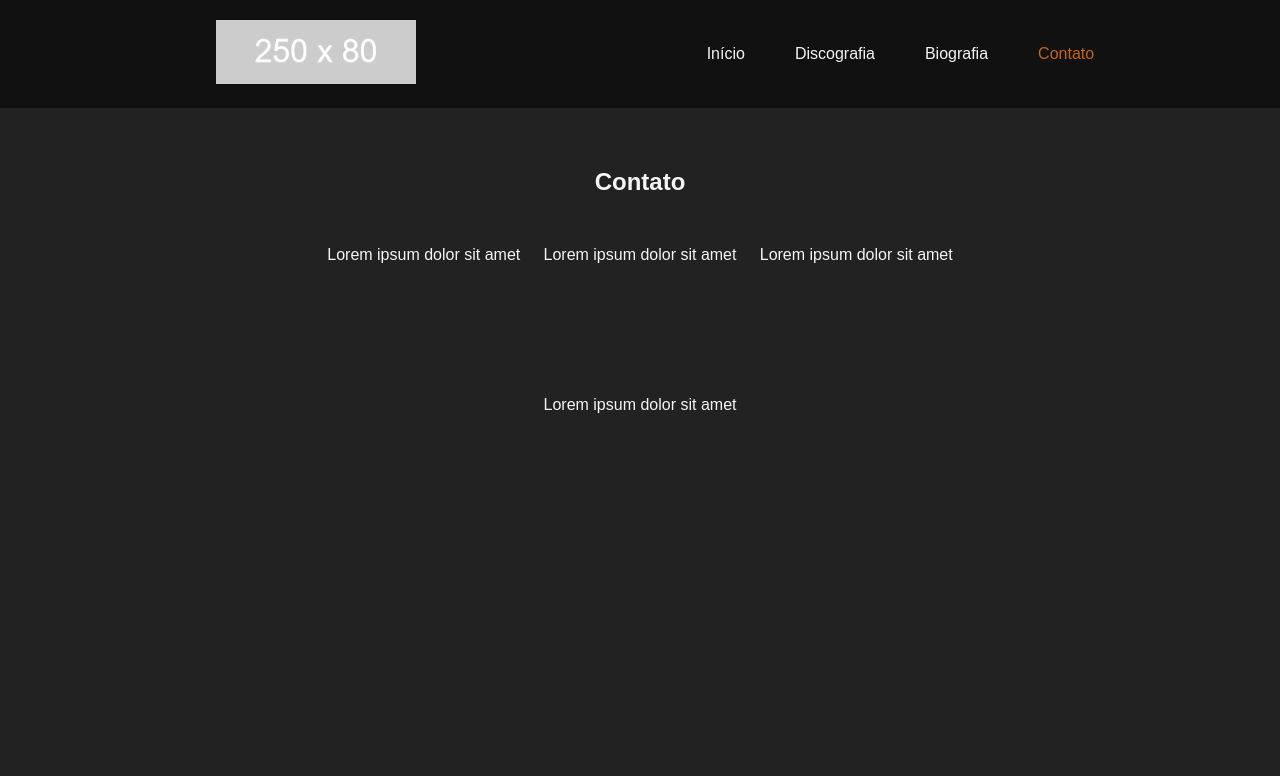
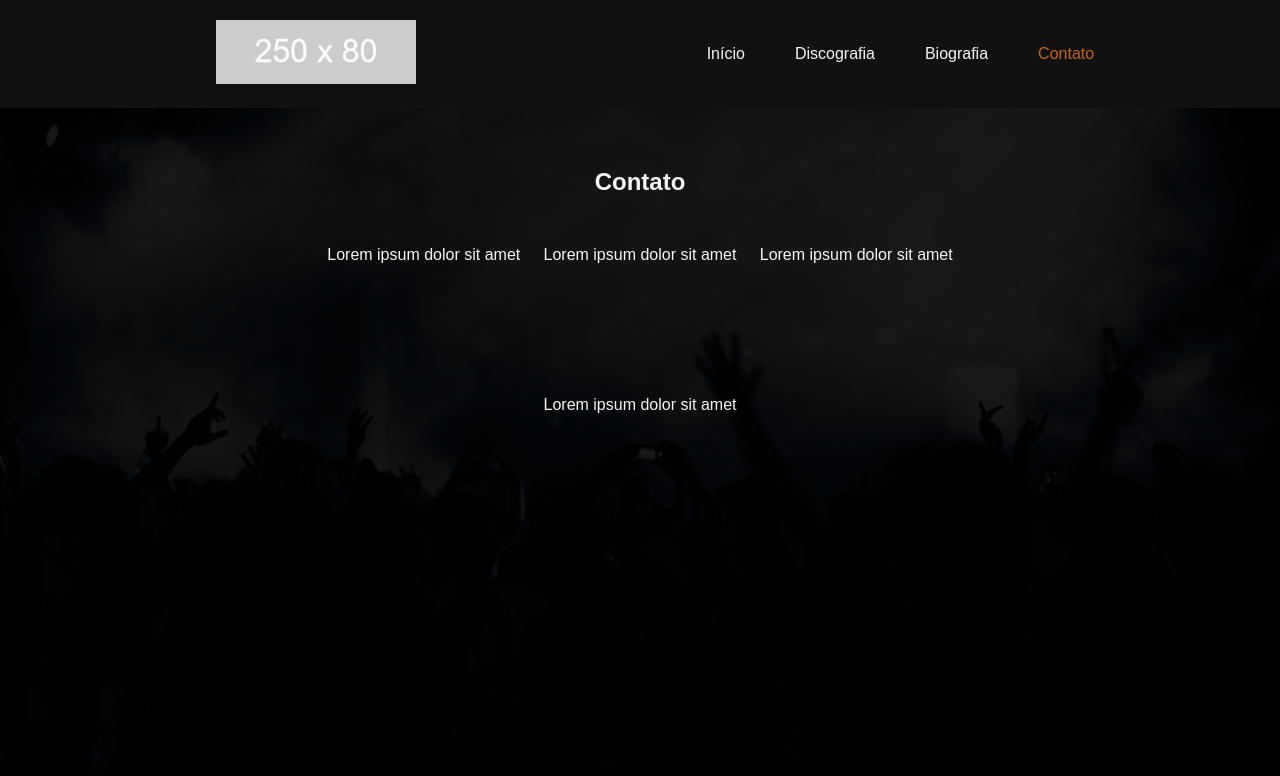
Before and after one commit to ransomware3/projeto-peaodovalle-e-valentin, a React (Create React App) app: page /contato in a window 1280 px wide. Shown: the top 776 px of the page. Built offline with nearby package versions, Linux system fonts and the light colour scheme.

Commit message:
finalizadas abas de sobre e contato

```diff
--- a/src/components/bio-section/index.js
+++ b/src/components/bio-section/index.js
@@ -2,31 +2,35 @@ import {
     AlignLimiter,
     SectionLimiter,
     H1,
-    P
+    P,
+    Opacity
 } from './styled'
 
 const Bio = () => {
-    return(
+    return (
         <>
             <AlignLimiter>
+                <Opacity>
                     <SectionLimiter>
                         <H1>Biografia Peão do Valle & Valentin</H1>
                         <P>
                             Lorem ipsum dolor sit amet, consectetur adipiscing elit. In ut laoreet nisl, vel fringilla lacus. Nam luctus augue vestibulum pellentesque sagittis. Nam non sagittis urna. Etiam semper metus nisi, non maximus nisl accumsan imperdiet. Mauris laoreet tellus sed leo posuere, in vehicula ex maximus. Etiam scelerisque orci non pellentesque venenatis. Vivamus elementum lorem quis dolor imperdiet, et eleifend nunc suscipit. Vestibulum pretium augue nulla, in euismod ipsum semper nec.
-                        Quisque blandit sapien sit amet est semper, fermentum blandit leo aliquet. Mauris ullamcorper tortor quis ante iaculis, eu rutrum ante rutrum. Fusce id odio porttitor, molestie mi a, hendrerit nunc. Aenean vel sagittis justo, et luctus erat. Morbi eu quam eget purus interdum euismod vel vel est. Sed vulputate turpis nec nulla dignissim, id tristique ex cursus. Donec sed nisl vitae purus porttitor semper. Sed at molestie enim. Pellentesque sollicitudin convallis aliquet. Sed at massa odio. Phasellus a egestas turpis.
+                            Quisque blandit sapien sit amet est semper, fermentum blandit leo aliquet. Mauris ullamcorper tortor quis ante iaculis, eu rutrum ante rutrum. Fusce id odio porttitor, molestie mi a, hendrerit nunc. Aenean vel sagittis justo, et luctus erat. Morbi eu quam eget purus interdum euismod vel vel est. Sed vulputate
+                        </P>
+                        <P>
+                            turpis nec nulla dignissim, id tristique ex cursus. Donec sed nisl vitae purus porttitor semper. Sed at molestie enim. Pellentesque sollicitudin convallis aliquet. Sed at massa odio. Phasellus a egestas turpis.
                             Mauris elementum ac enim at imperdiet. Vestibulum a purus a risus lacinia auctor. Nam placerat convallis ante a laoreet. Orci varius natoque penatibus et magnis dis parturient montes, nascetur ridiculus mus. Maecenas ullamcorper eros at imperdiet cursus. Maecenas lobortis quis leo eu laoreet. Curabitur ultricies ligula ut dolor molestie, in consequat arcu porta. Vestibulum ante ipsum primis in faucibus orci luctus et ultrices posuere cubilia curae;
                         </P>
                         <P>
                             Lorem ipsum dolor sit amet, consectetur adipiscing elit. In ut laoreet nisl, vel fringilla lacus. Nam luctus augue vestibulum pellentesque sagittis. Nam non sagittis urna. Etiam semper metus nisi, non maximus nisl accumsan imperdiet. Mauris laoreet tellus sed leo posuere, in vehicula ex maximus. Etiam scelerisque orci non pellentesque venenatis. Vivamus elementum lorem quis dolor imperdiet, et eleifend nunc suscipit. Vestibulum pretium augue nulla, in euismod ipsum semper nec.
-                        Quisque blandit sapien sit amet est semper, fermentum blandit leo aliquet. Mauris ullamcorper tortor quis ante iaculis, eu rutrum ante rutrum. Fusce id odio porttitor, molestie mi a, hendrerit nunc. Aenean vel sagittis justo, et luctus erat. Morbi eu quam eget purus interdum euismod vel vel est. Sed vulputate turpis nec nulla dignissim, id tristique ex cursus. Donec sed nisl vitae purus porttitor semper. Sed at molestie enim. Pellentesque sollicitudin convallis aliquet. Sed at massa odio. Phasellus a egestas turpis.
-                        Mauris elementum ac enim at imperdiet. Vestibulum a purus a risus lacinia auctor. Nam placerat convallis ante a laoreet. Orci varius natoque penatibus et magnis dis parturient montes, nascetur ridiculus mus. Maecenas ullamcorper eros at imperdiet cursus. Maecenas lobortis quis leo eu laoreet. Curabitur ultricies ligula ut dolor molestie, in consequat arcu porta. Vestibulum ante ipsum primis in faucibus orci luctus et ultrices posuere cubilia curae;
+                            Quisque blandit sapien sit amet est semper, fermentum blandit leo aliquet. Mauris ullamcorper tortor quis ante iaculis, eu rutrum ante rutrum. Fusce id
                         </P>
                         <P>
-                        Lorem ipsum dolor sit amet, consectetur adipiscing elit. In ut laoreet nisl, vel fringilla lacus. Nam luctus augue vestibulum pellentesque sagittis. Nam non sagittis urna. Etiam semper metus nisi, non maximus nisl accumsan imperdiet. Mauris laoreet tellus sed leo posuere, in vehicula ex maximus. Etiam scelerisque orci non pellentesque venenatis. Vivamus elementum lorem quis dolor imperdiet, et eleifend nunc suscipit. Vestibulum pretium augue nulla, in euismod ipsum semper nec.
-                        Quisque blandit sapien sit amet est semper, fermentum blandit leo aliquet. Mauris ullamcorper tortor quis ante iaculis, eu rutrum ante rutrum. Fusce id odio porttitor, molestie mi a, hendrerit nunc. Aenean vel sagittis justo, et luctus erat. Morbi eu quam eget purus interdum euismod vel vel est. Sed vulputate turpis nec nulla dignissim, id tristique ex cursus. Donec sed nisl vitae purus porttitor semper. Sed at molestie enim. Pellentesque sollicitudin convallis aliquet. Sed at massa odio. Phasellus a egestas turpis.
+                            odio porttitor, molestie mi a, hendrerit nunc. Aenean vel sagittis justo, et luctus erat. Morbi eu quam eget purus interdum euismod vel vel est. Sed vulputate turpis nec nulla dignissim, id tristique ex cursus. Donec sed nisl vitae purus porttitor semper. Sed at molestie enim. Pellentesque sollicitudin convallis aliquet. Sed at massa odio. Phasellus a egestas turpis.
                             Mauris elementum ac enim at imperdiet. Vestibulum a purus a risus lacinia auctor. Nam placerat convallis ante a laoreet. Orci varius natoque penatibus et magnis dis parturient montes, nascetur ridiculus mus. Maecenas ullamcorper eros at imperdiet cursus. Maecenas lobortis quis leo eu laoreet. Curabitur ultricies ligula ut dolor molestie, in consequat arcu porta. Vestibulum ante ipsum primis in faucibus orci luctus et ultrices posuere cubilia curae;
                         </P>
                     </SectionLimiter>
+                </Opacity>
             </AlignLimiter>
         </>
     )
--- a/src/components/bio-section/styled.js
+++ b/src/components/bio-section/styled.js
@@ -1,28 +1,38 @@
 import styled from "styled-components"
+import Background from '../../images/fundo-sobre.jpg'
 
 export const AlignLimiter = styled.section`
-    display: flex;
     width: 100%;
-    height: 800px;
-    justify-content: center;
-    background-color: #222;
-    padding-bottom: 40px;
+    height: 100%;
+    min-height: 687px;
+    background-image: url(${Background});
+    background-size: cover;
+    background-position: center;
+    background-attachment: fixed;
 `
 
 export const SectionLimiter = styled.div`
     width: 75%;
     max-width: 1400px;
     padding-top: 60px;
-    display: flex;
-    flex-flow: column wrap;
 
     @media(max-width: 1000px){
         text-align: center;
     }
 `
 
+export const Opacity = styled.div`
+    display: flex;
+    justify-content: center;
+    width: 100%;
+    height: 100%;
+    min-height: 687px;
+    background-color: rgba(0, 0, 0, 0.9);
+    padding-bottom: 40px;
+`
+
 export const H1 = styled.h1`
-    margin-bottom: 30px;
+    margin-bottom: 50px;
 `
 
 export const P = styled.p`
--- a/src/components/contactUS/index.js
+++ b/src/components/contactUS/index.js
@@ -1,13 +1,15 @@
 import {
     AlignLimiter,
     SectionLimiter,
-    DivContact
+    DivContact,
+    Opacity
 } from './styled'
 
 const ContactUS = () => {
     return(
         <>
             <AlignLimiter>
+                <Opacity>
                     <SectionLimiter>
                         <h1>Contato</h1>
                         <DivContact>
@@ -17,6 +19,7 @@ const ContactUS = () => {
                             <p>Lorem ipsum dolor sit amet</p>
                         </DivContact>
                     </SectionLimiter>
+                </Opacity>
             </AlignLimiter>
         </>
     )
--- a/src/components/contactUS/styled.js
+++ b/src/components/contactUS/styled.js
@@ -1,11 +1,15 @@
 import styled from "styled-components"
+import Background from '../../images/fundo-contato.jpg'
 
 export const AlignLimiter = styled.section`
     display: flex;
     width: 100%;
-    height: 670px;
+    height: 687px;
     justify-content: center;
-    background-color: #222;
+    background-image: url(${Background});
+    background-size: cover;
+    background-position: center;
+    background-attachment: fixed;
     padding-bottom: 40px;
 `
 
@@ -30,3 +34,13 @@ export const DivContact = styled.div`
     flex-flow: row wrap;
     margin-top: 50px;
 `
+
+export const Opacity = styled.div`
+    display: flex;
+    justify-content: center;
+    width: 100%;
+    height: 100%;
+    min-height: 687px;
+    background-color: rgba(0, 0, 0, 0.9);
+    padding-bottom: 40px;
+`
```
Also changed, not shown: src/images/fundo-contato.jpg (added), 1 other file (tests, documents, lock files or other folders). Lines whose indentation alone changed are shown as unchanged.
